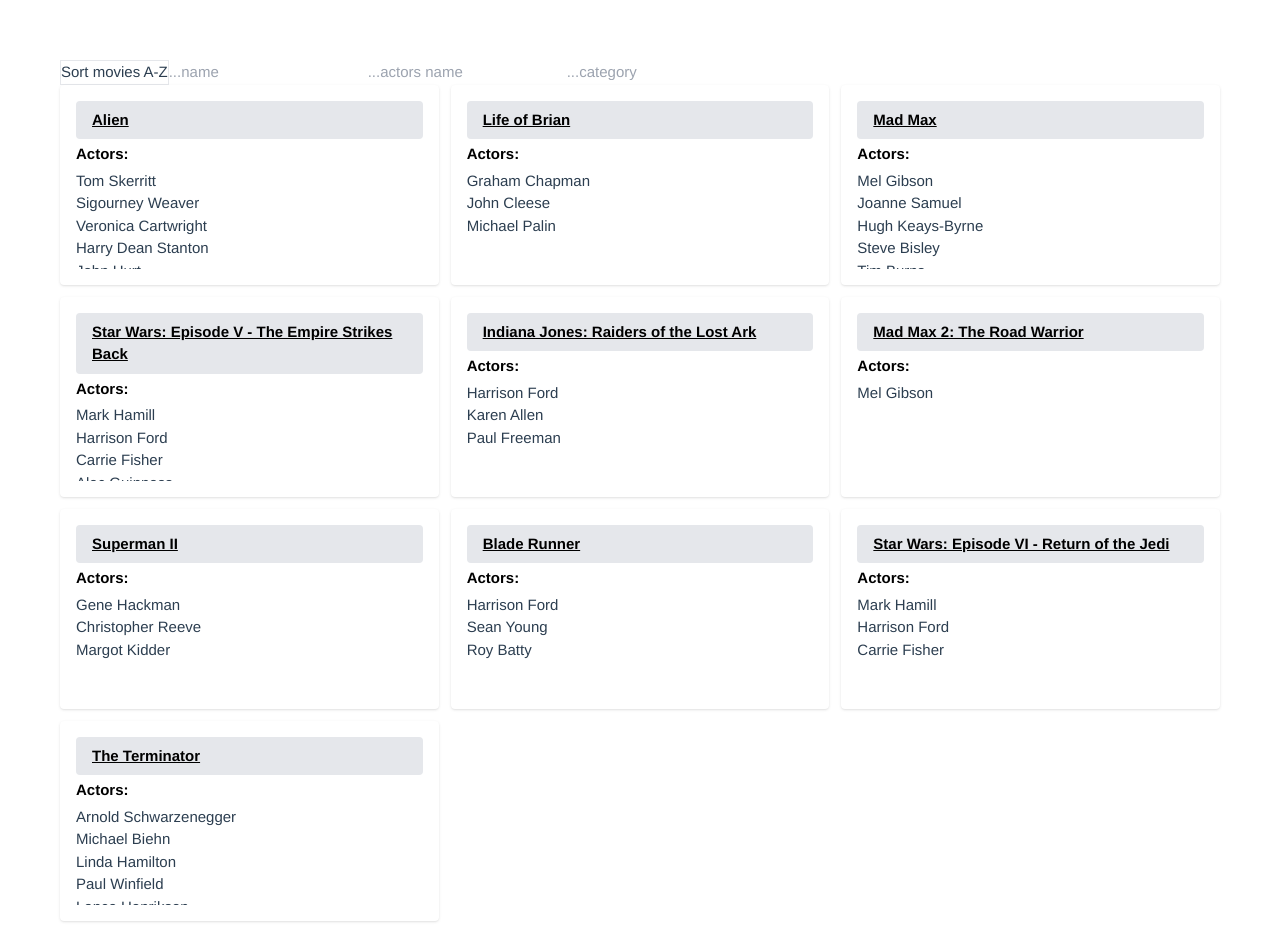
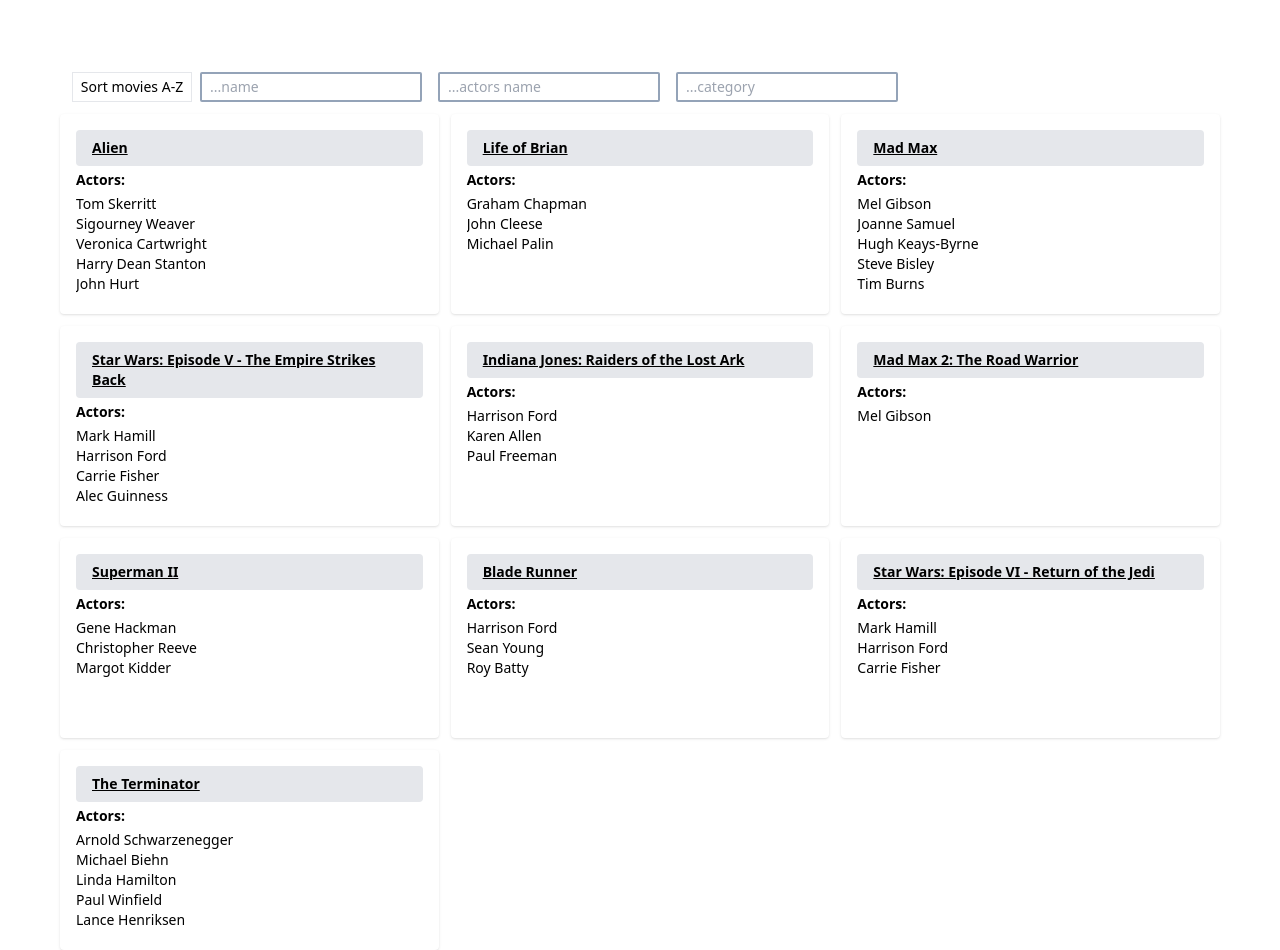
Before and after one commit to JaMo1357/myVue3Project, a Vue app: page / in a window 1280 px wide. Built offline with nearby package versions, Linux system fonts and the light colour scheme; data requests are answered from the project's data file.

Commit message:
extended tailwind, moved css to assets, 1.0.3

```diff
--- a/package.json
+++ b/package.json
@@ -1,6 +1,6 @@
 {
   "name": "myvue3project",
-  "version": "1.0.2",
+  "version": "1.0.3",
   "scripts": {
     "serve": "json-server --watch movies.json --port=3001",
     "build": "vite build",
--- a/src/App.vue
+++ b/src/App.vue
@@ -5,49 +5,27 @@
 <script lang="ts">
 import { defineComponent } from 'vue';
 import { mapMutations } from 'vuex';
-
 import MoviesFilter from '@/components/MoviesFilter.vue';
 import {
 	ActionTypes,
 	MutationTypes,
 } from '@/store/constants';
 
-
-
 export default defineComponent({
 	name: 'App',
-	components: {MoviesFilter },
+	components: { MoviesFilter },
 	mounted() {
-		console.log('App.vue mounted');
 		this.setLoadingState(true);
-		this.laodMoviesToStore();
+		this.loadMoviesToStore();
 		this.setLoadingState(false);
 	},
 	methods: {
 		...mapMutations({
 			setLoadingState: MutationTypes.SET_LOADING_STATE,
 		}),
-		laodMoviesToStore() {
+		loadMoviesToStore() {
 			this.$store.dispatch(ActionTypes.LOAD_MOVIES);
 		},
 	},
 });
 </script>
-
-<style>
-#app {
-  font-size: 15px;
-  font-family: Avenir, Helvetica, Arial, sans-serif;
-  -webkit-font-smoothing: antialiased;
-  -moz-osx-font-smoothing: grayscale;
-  color: #2c3e50;
-  padding: 60px;
-  width: auto;
-  min-width: 1000px;
-  height: 100%;
-  display: flex;
-  justify-self: center;
-  align-self: center;
-  flex-direction: row;
-}
-</style>
--- /dev/null
+++ b/src/assets/css/filter.scss
@@ -0,0 +1,15 @@
+.movies-filter {
+  @apply h-full w-full;
+
+  &__wrapper {
+    @apply flex w-full p-3;
+
+    button {
+      @apply p-1 w-120;
+    }
+
+    input[type=text] {
+      @apply px-2 mx-2 border-2 border-slate-400 rounded-sm;
+    }
+  }
+}
--- a/src/styles/movies.scss
+++ b/src/assets/css/list.scss
@@ -6,6 +6,6 @@
   }
 
   &__loader {
-    @apply flex absolute justify-self-center self-center;
+    @apply h-43 w-63 flex absolute top-2/4 left-2/4 bg-loader;
   }
 }
--- /dev/null
+++ b/src/assets/css/main.scss
@@ -0,0 +1,7 @@
+html, body {
+  @apply h-full w-full;
+
+  #app {
+    @apply flex flex-row justify-self-center self-center text-sm font-sans antialiased p-60 w-auto min-w-1000 h-full;
+  }
+}
--- a/src/styles/movie-tile.scss
+++ b/src/assets/css/tile.scss
@@ -1,5 +1,5 @@
 .movie-tile {
-  @apply gap-1 flex flex-col p-4 bg-white shadow rounded;
+  @apply gap-1 flex flex-col p-4 bg-white shadow rounded h-200;
 
   &__name {
     @apply font-bold underline px-4 py-2 rounded bg-gray-200 text-black;
--- a/src/components/MovieTile.vue
+++ b/src/components/MovieTile.vue
@@ -31,10 +31,3 @@
 	}
 });
 </script>
-<style lang="scss">
-$baseClass: '.movie-tile';
-
-#{$baseClass} {
-  height: 200px;
-}
-</style>
--- a/src/components/MoviesFilter.vue
+++ b/src/components/MoviesFilter.vue
@@ -1,6 +1,6 @@
 <template>
-  <div>
-    <div class="movies-filter flex-initial">
+  <div class="movies-filter">
+    <div class="movies-filter__wrapper">
       <button
         class="border"
         @click="sortOrReset()"
@@ -33,11 +33,11 @@
 </template>
 
 <script lang="ts">
-import {computed, defineComponent, ref} from 'vue';
-import {useStore} from 'vuex';
-import {key} from '@/store';
-import {filtersMap, GetterTypes} from '@/store/constants';
-import {throttle} from 'throttle-debounce';
+import { computed, defineComponent, ref } from 'vue';
+import { useStore } from 'vuex';
+import { key } from '@/store';
+import { filtersMap, GetterTypes } from '@/store/constants';
+import { throttle } from 'throttle-debounce';
 import MoviesList from '@/components/MoviesList.vue';
 
 export default defineComponent({
@@ -107,15 +107,3 @@
 	},
 });
 </script>
-
-<style lang="scss">
-html, body {
-  height: 100%;
-  width: 100%;
-
-  #app {
-    display: flex;
-    flex-direction: column;
-  }
-}
-</style>
--- a/src/components/MoviesList.vue
+++ b/src/components/MoviesList.vue
@@ -34,17 +34,3 @@
 	},
 };
 </script>
-<style lang="scss">
-$baseClass: '.movies-content';
-
-#{$baseClass} {
-  &__loader {
-    height: 43px;
-    width: 63px;
-    transform: translate(-50%, -50%);
-    top: 50%;
-    left: 50%;
-    background: url('./src/assets/loader.gif');
-  }
-}
-</style>
--- a/src/index.scss
+++ b/src/index.scss
@@ -1,5 +1,7 @@
-@import "./styles/movie-tile.scss";
-@import "./styles/movies.scss";
+@import "src/assets/css/main.scss";
+@import "src/assets/css/filter.scss";
+@import "src/assets/css/list.scss";
+@import "src/assets/css/tile";
 
 @tailwind base;
 @tailwind components;
--- a/tailwind.config.js
+++ b/tailwind.config.js
@@ -4,7 +4,25 @@
       "./src/**/*.{vue,js,ts}",
   ],
   theme: {
-    extend: {},
+    extend: {
+        height: {
+            200: '200px',
+            43: '43px',
+        },
+        width: {
+            63: '63px',
+            120: '120px',
+        },
+        minWidth: {
+            1000: '1000px',
+        },
+        padding: {
+            60: '60px',
+        },
+        backgroundImage: {
+            'loader': "url('./src/assets/loader.gif')",
+        },
+    },
   },
   plugins: [],
 }
```
Also changed, not shown: src/store/index.ts (+4 -4 lines), 1 other file (tests, documents, lock files or other folders).
